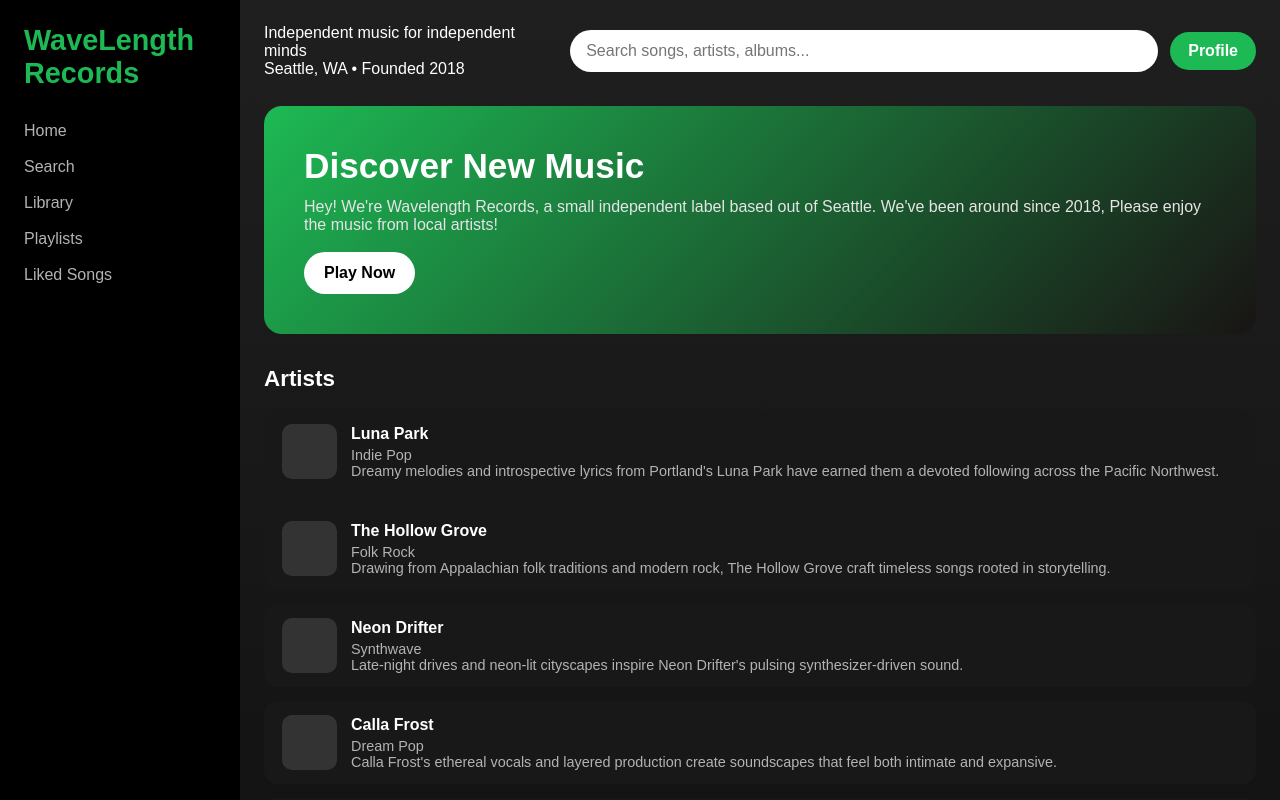
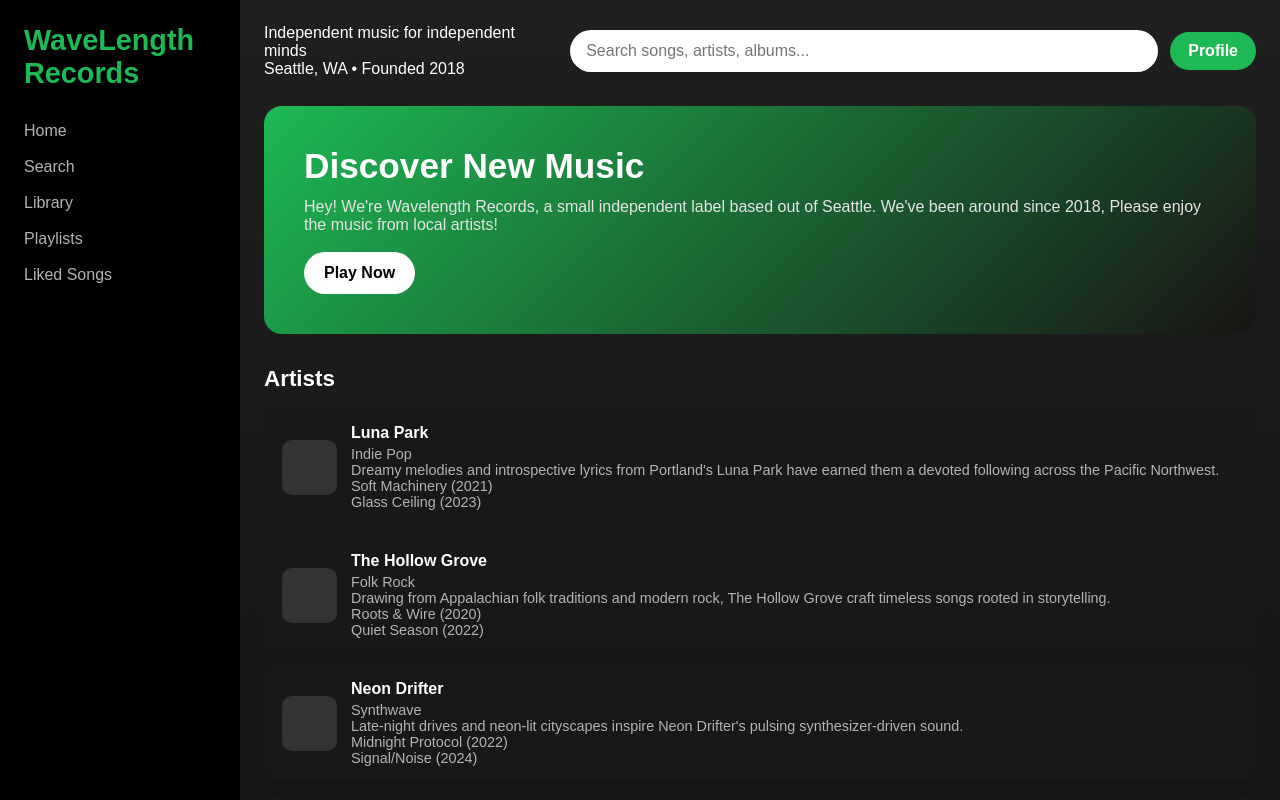
Before and after one commit to SouthBennett/agile-basics, a React (Vite) app: page / in a window 1280 px wide. Shown: the top 800 px of the page. Built offline with nearby package versions, Linux system fonts and the light colour scheme.

Commit message:
rendered artist albums using AlbumItem and completed component hierarchy

```diff
--- /dev/null
+++ b/src/components/AlbumItem.jsx
@@ -0,0 +1,7 @@
+export default function AlbumItem({ album }) {
+  return (
+    <p>
+      {album.title} ({album.year})
+    </p>
+  );
+}
--- a/src/components/ArtistCard.jsx
+++ b/src/components/ArtistCard.jsx
@@ -1,4 +1,5 @@
 import './ArtistCard.css'
+import AlbumItem from './AlbumItem'
 
 function ArtistCard({ artist }) {
 
@@ -10,6 +11,12 @@ function ArtistCard({ artist }) {
         <h4>{artist.name}</h4>
         <p>{artist.genre}</p>
         <p>{artist.bio}</p>
+
+        <div>
+          {artist.albums.map((album, index) => (
+            <AlbumItem key={index} album={album} />
+          ))}
+        </div>
       </div>
 
       {/* <span className="song-duration">duration</span> */}
```
